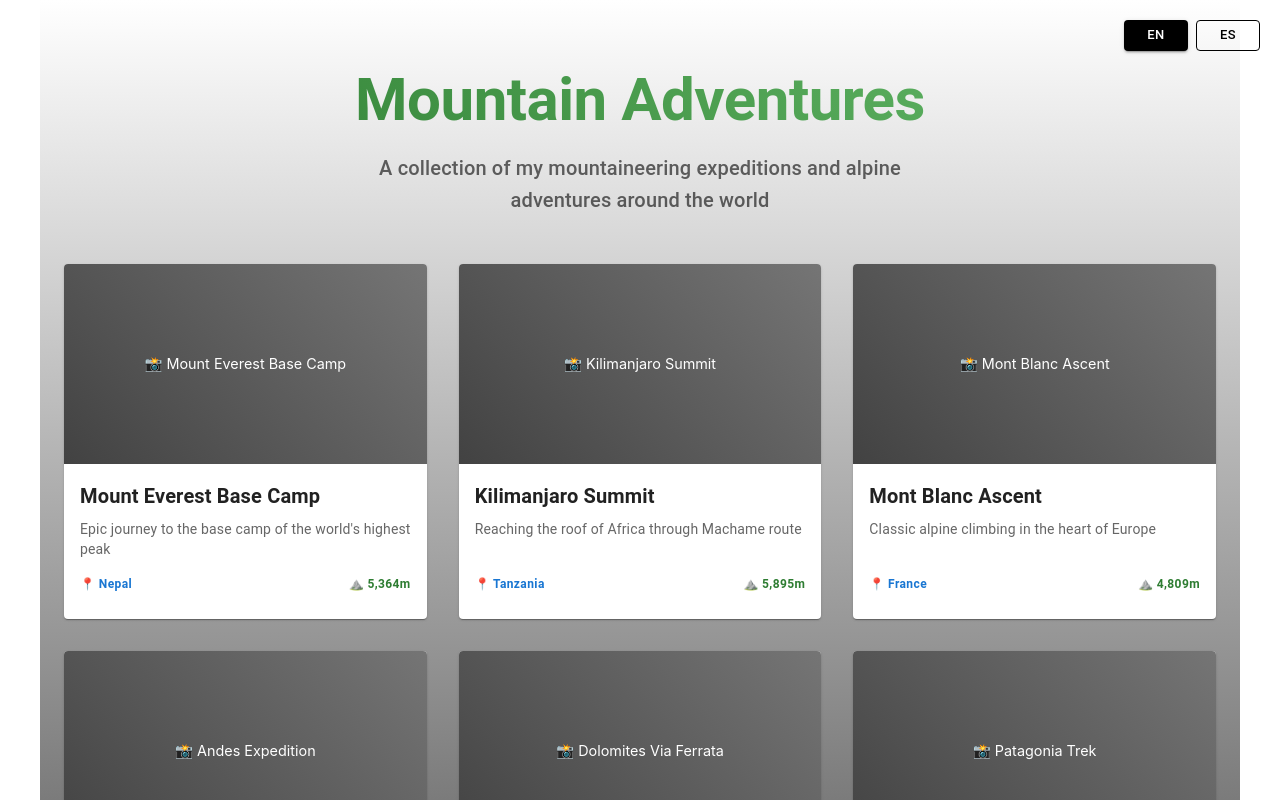
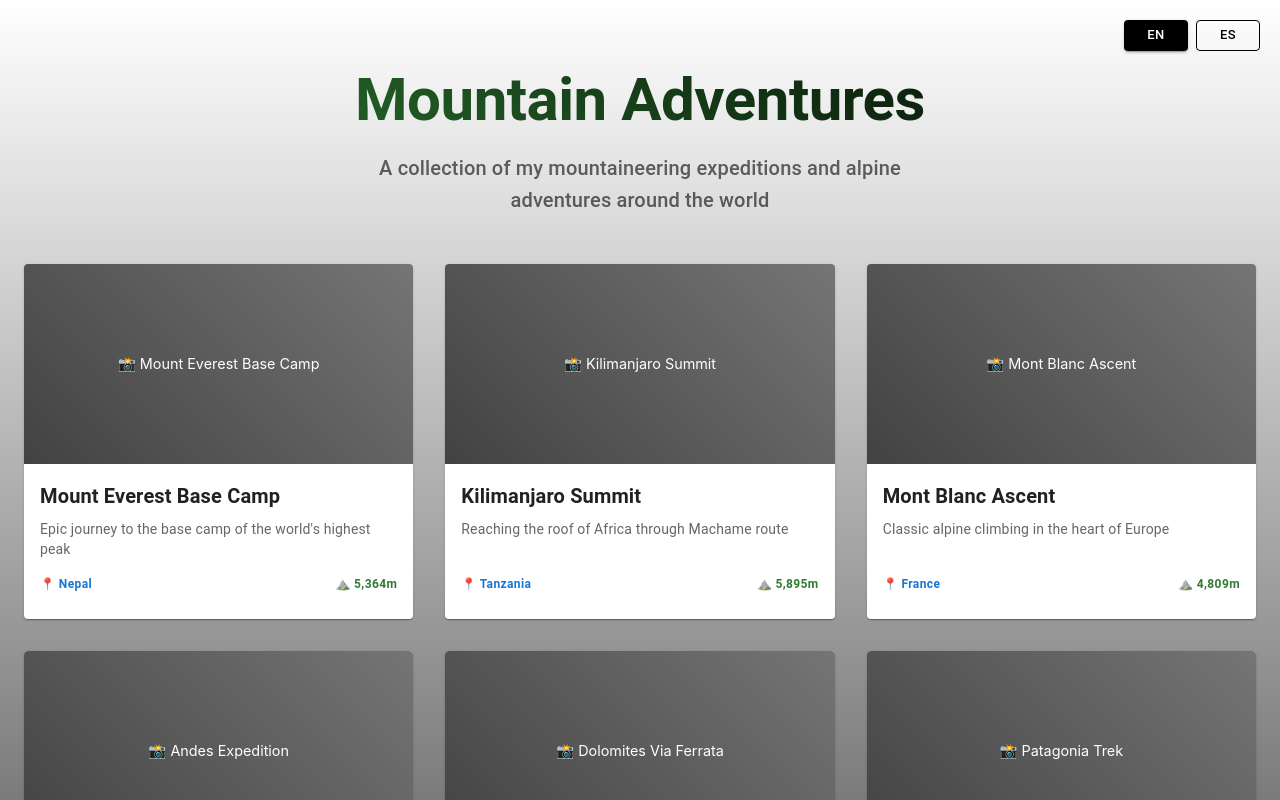
Before and after one commit to sengaigibon/sengaigibon.github.io, a Next.js app: page /en/mountaineering in a window 1280 px wide. Shown: the top 800 px of the page. Built offline with nearby package versions, Linux system fonts and the light colour scheme.

Commit message:
Update mountaineering portfolio page

```diff
--- a/app/[locale]/mountaineering/page.tsx
+++ b/app/[locale]/mountaineering/page.tsx
@@ -87,14 +87,11 @@ export default function MountaineeringPage() {
     <main>
       <LanguageSwitcher />
 
-      <Container maxWidth="lg" sx={{
-        py: 8,
-        minHeight: '100vh',
+      <Container maxWidth={false} sx={{
+        width: '100vw',
         background: 'linear-gradient(to bottom, #fff, #000)',
-        width: '100vw',
-        maxWidth: 'none'
+        p: 8,
       }}>
-        {/* Page Title */}
         <Box sx={{ textAlign: 'center', mb: 6 }}>
           <Typography
             variant="h2"
@@ -102,7 +99,7 @@ export default function MountaineeringPage() {
             gutterBottom
             sx={{
               fontWeight: 'bold',
-              background: 'linear-gradient(45deg, #2E7D32, #66BB6A)',
+              background: 'linear-gradient(45deg, #2E7D32, #000000ff)',
               backgroundClip: 'text',
               WebkitBackgroundClip: 'text',
               color: 'transparent',
```
